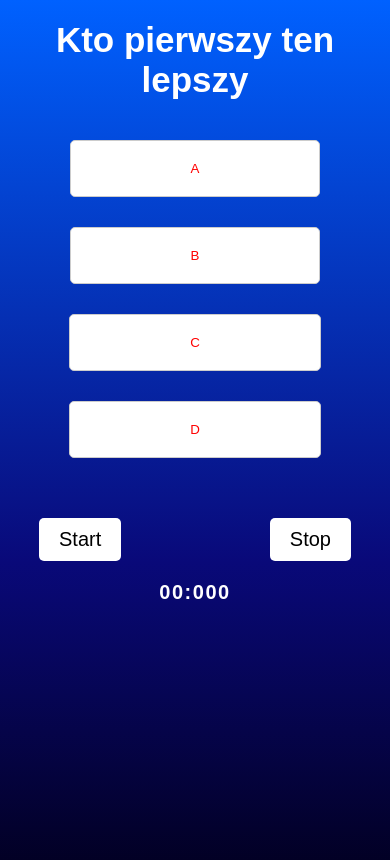
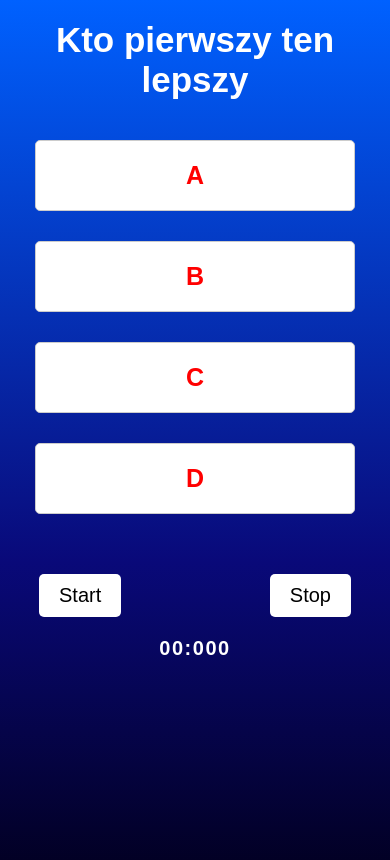
Before and after one commit to patryk-pi/milionerzy_kto_pierwszy_ten_lepszy, a React (Vite) app: page / in a window 390 px wide. Shown: the top 860 px of the page. Built offline with nearby package versions, Linux system fonts and the light colour scheme.

Commit message:
changed styling in Answer to make it more visible on mobile

```diff
--- a/src/App.tsx
+++ b/src/App.tsx
@@ -27,6 +27,7 @@ function App() {
     const [answersOrder, setAnswersOrder] = useState<string[]>([]);
 
     const startGame = () => {
+        if (isRunning) return;
         setAnswersOrder([]);
         setTime(0);
         setIsDisabled(Array(answers.length).fill(false));
--- a/src/components/styles/Answer.styled.ts
+++ b/src/components/styles/Answer.styled.ts
@@ -6,13 +6,15 @@ interface StyledAnswerProps {
 }
 
 export const StyledAnswer = styled.button<StyledAnswerProps>`
-    padding: 20px 120px;
+    padding: 20px 150px;
     border: 1px solid #ccc;
     border-radius: 5px;
     margin-bottom: 10px;
     background-color: ${({ state }) => (state ? "orange" : "white")};
     color: red;
     cursor: pointer;
+    font-size: 25px;
+    font-weight: 700;
 `;
 
 export const StyledAnswerContainer = styled.div`
```
